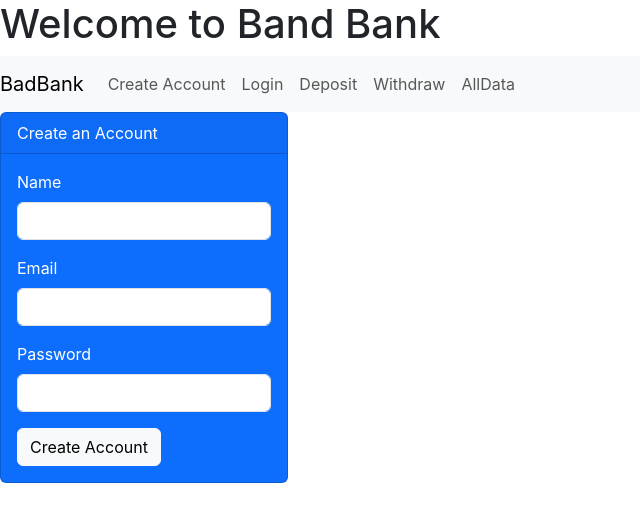
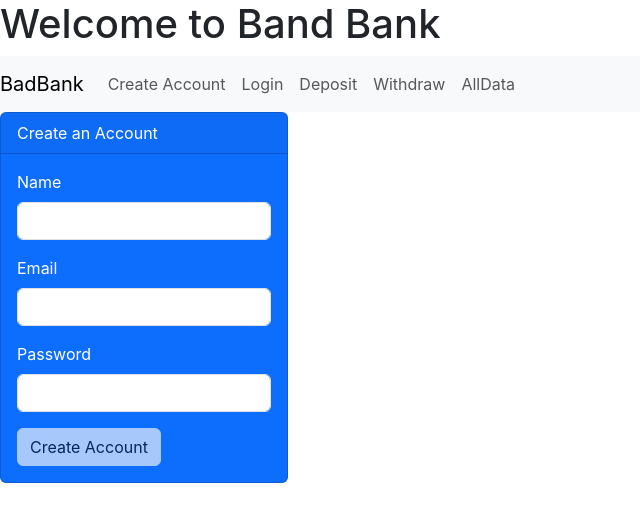
Before and after one commit to cesaranibaljimenez/Front-End-Banking, a React (Create React App) app: page /CreateAccount in a window 1280 px wide. Shown: the top 522 px of the page, without its empty margins (0-640 px from the left). Built offline with nearby package versions, Linux system fonts and the light colour scheme.

Commit message:
Se actualiza la lógica del boton Create Account y mensajes de alerta

```diff
--- a/src/Components/CreateAccount.js
+++ b/src/Components/CreateAccount.js
@@ -16,8 +16,8 @@ function CreateAccount() {
   const [errorMessage, setErrorMessage] = React.useState('');//estado para manejar los estados de error
   const ctx = React.useContext(UserContext);
 
-  //verificar si todos los registros estan llenos
-
+  //verificar si algún campo esta lleno
+  const isAnyFieldFilled = name !== '' || email !== '' || password !== '';
 
 
   console.log('Contexto en CreateAccount:', ctx);
@@ -25,16 +25,19 @@ function CreateAccount() {
   function validate(field, label){
     if (!field) {
       setErrorMessage(`Error: Please enter your ${label}`);
+      setTimeout(() => setErrorMessage(''), 3000);
       return false;
     }
+    //Verificación de formato de correo electrónico
     if (label === 'email' && !/\S+@\S+/.test(email)){
-      //Verificación de formato de correo electrónico
-      setErrorMessage('Error: Please enter a valid email')
+      setErrorMessage('Error: Please enter a valid email');
+      setTimeout(() => setErrorMessage(''), 3000);
       return false;
     }
     if (label === 'password' && password.length < 8){
       //Verificación de lonsgitud de contraseña
       setErrorMessage('Error: Password must be at least 8 characters long');
+      setTimeout(() => setErrorMessage(''), 3000);
       return false
     }
     return true;
@@ -44,11 +47,11 @@ function CreateAccount() {
     event.preventDefault(); // Evita el comportamiento predeterminado del formulario
     console.log('Creando cuenta:', name, email, password);
     console.log(name, email, password);
+    setErrorMessage('');
     if (!validate(name, 'name') || !validate(email, 'email') || !validate(password, 'password')){
       return;
     }
 
-    setErrorMessage('');
     ctx.users.push({name, email, password, balance: 0});
     console.log('Usuario añadido:', ctx.users);
     setShow(false);
@@ -82,7 +85,7 @@ function CreateAccount() {
                 <label htmlFor="password" className="form-label">Password</label>
                 <input type="password" className="form-control" id="password" value={password} onChange={(e) => setPassword(e.target.value)} />
               </div>
-              <button type="submit" className="btn btn-light">Create Account</button>
+              <button type="submit" className="btn btn-light" disabled={!isAnyFieldFilled}>Create Account</button>
             </form>
           ) : (
             <>
```
